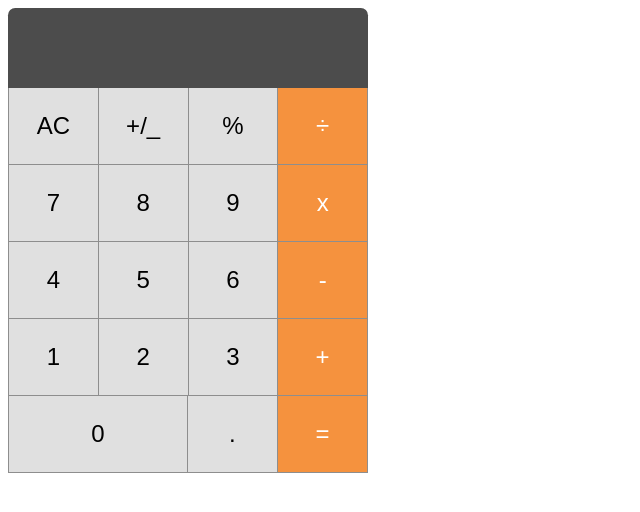
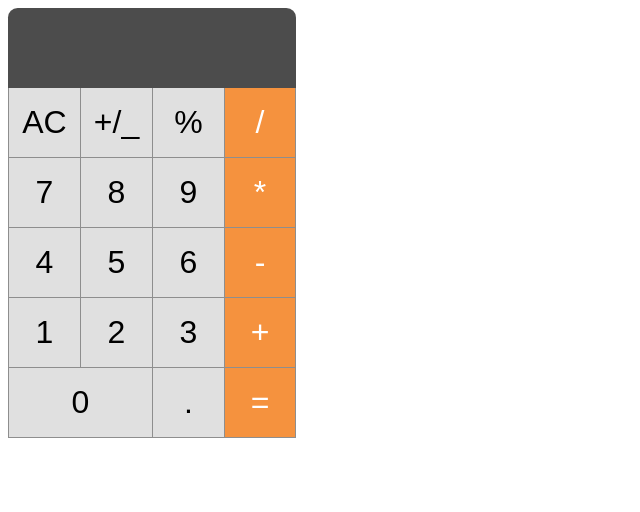
Before and after one commit to it6/calculator, a React (Create React App) app: page / in a window 1280 px wide. Shown: the top 512 px of the page, without its empty margins (0-640 px from the left). Built offline with nearby package versions, Linux system fonts and the light colour scheme.

Commit message:
update calculator

```diff
--- a/src/App.css
+++ b/src/App.css
@@ -1,14 +1,13 @@
 .calculator {
-  width: 15em;
-  font: 1.5em sans-serif;
+  width: 18em;
 }
 
 .row {
   display: flex;
-  background: #e0e0e0;
 }
 
 .top {
+  font-size: 2em;
   background: #4c4c4c;
   height: 80px;
   border-radius: 0.3em 0.3em 0 0;
@@ -17,21 +16,31 @@
   align-items: center;
 }
 
-.row div:last-of-type {
+.row button:last-of-type {
   border-right: 0.01em solid #8e8e8e;
   background: #f5923e;
   color: white;
 }
 
-.row:last-of-type div:first-child {
-  flex: 6.3;
+.row:last-of-type button:first-child {
+  flex-grow: 2.8;
 }
 
 .button {
+  font-size: 2em;
+  background: #e0e0e0;
   border: 0.01em solid #8e8e8e;
   border-top: none;
   border-right: none;
-  padding: 1em;
-  text-align: center;
-  flex: 2;
+  padding: 0.5em 0;
+  width: 1em;
+  flex-grow: 1;
+  transition: background 20ms;
+  user-select: none;
+  cursor: pointer;
+  outline: none;
 }
+
+.button:active {
+  background: #b2b2b2;
+}
--- a/src/App.js
+++ b/src/App.js
@@ -5,10 +5,42 @@ class App extends Component {
     summary: ''
   };
 
+  calculateResult(inputCalculation) {
+    const operations = inputCalculation.split(/[\d]/).filter(Boolean),
+      numbers = inputCalculation.split(/[%x+\-÷]+/);
+
+    // let result = ;
+    for (var i = 1; i < numbers.length; i++) {
+      // result = operate(numbers[i])
+    }
+    console.log(numbers, operations);
+  }
+
   handleClick = event => {
-    this.setState({
-      summary: this.state.summary.concat(event.target.innerText)
-    });
+    const operators = ['+', '-', '%', '*', '/'];
+
+    switch (event.target.innerText) {
+      case '=':
+        this.calculateResult(this.state.summary.slice());
+        break;
+      case '+':
+      case '%':
+      case '/':
+      case '*':
+      case '-':
+      case '.':
+        if (
+          operators.includes(this.state.summary.slice(-1)) &&
+          operators.includes(event.target.innerText)
+        ) {
+          break;
+        }
+      default:
+        this.setState({
+          summary: this.state.summary.concat(event.target.innerText)
+        });
+        break;
+    }
   };
 
   render() {
@@ -19,14 +51,14 @@ class App extends Component {
           <CalcButton value="AC" />
           <CalcButton value="+/_" />
           <CalcButton value="%" />
-          <CalcButton value="÷" />
+          <CalcButton value="/" />
         </div>
 
         <div className="row">
           <CalcButton value="7" />
           <CalcButton value="8" />
           <CalcButton value="9" />
-          <CalcButton value="x" />
+          <CalcButton value="*" />
         </div>
 
         <div className="row">
@@ -54,7 +86,7 @@ class App extends Component {
 }
 
 function CalcButton(props) {
-  return <div className="button">{props.value}</div>;
+  return <button className="button">{props.value}</button>;
 }
 
 export default App;
```
